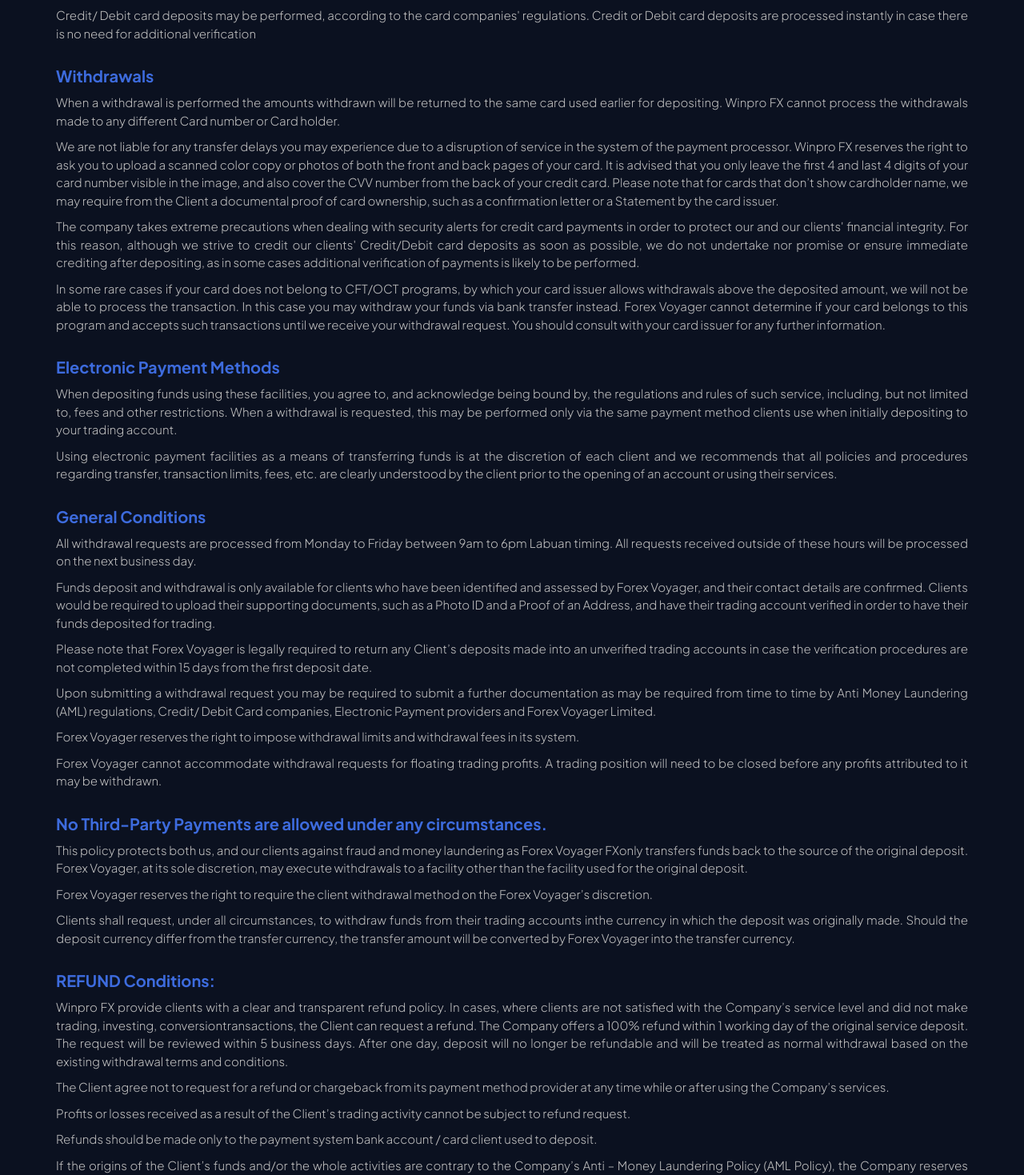
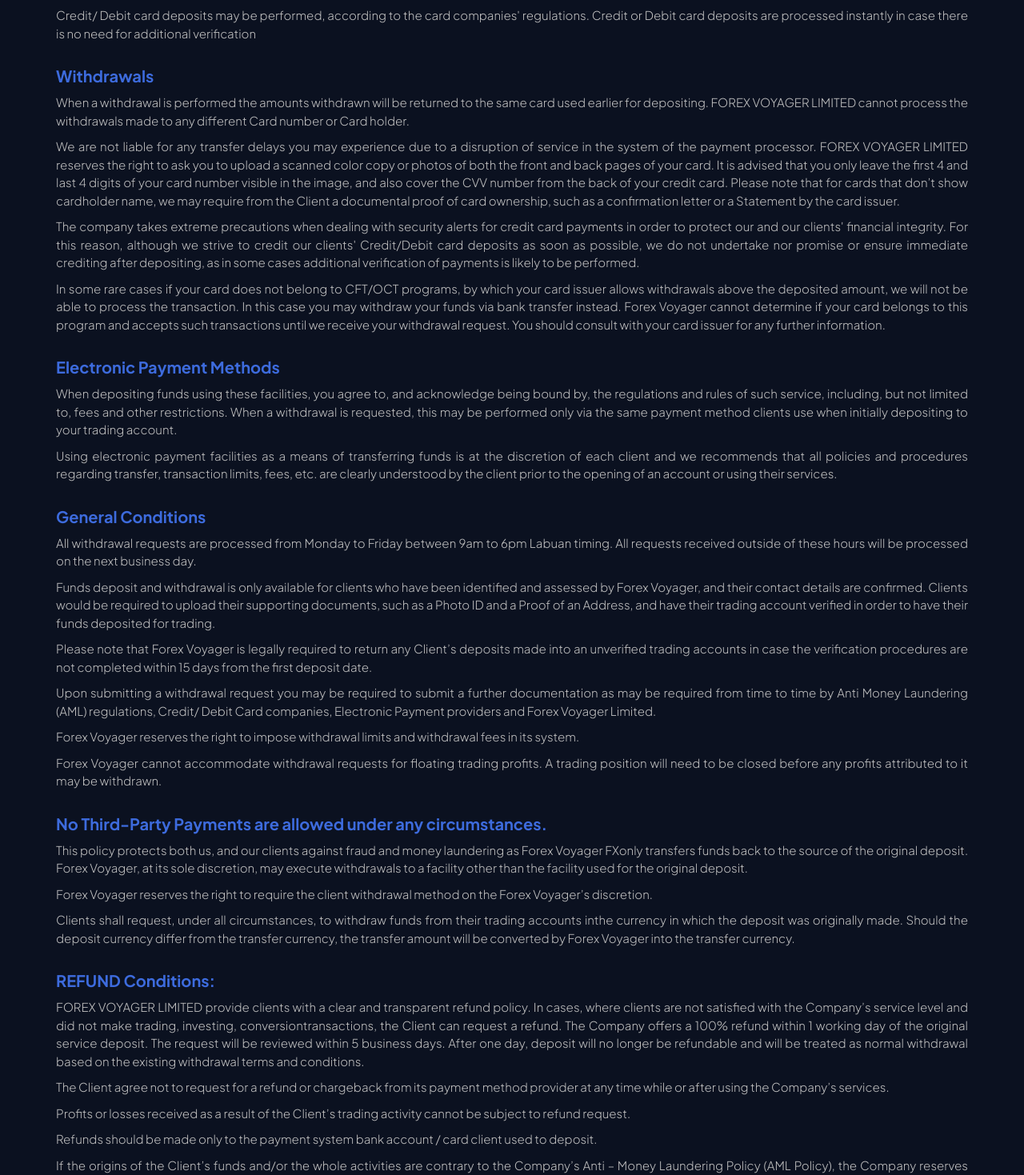
Before and after one commit to jimmyhinsu/forex-voyager-limited, a React (Create React App) app: page /deposit in a window 1280 px wide. Shown: the part 843-2312 px from the top of the page at 80% size. Built offline with nearby package versions, Linux system fonts and the light colour scheme.

Commit message:
privacy page added in website

```diff
--- a/src/components/CallbackForm/index.js
+++ b/src/components/CallbackForm/index.js
@@ -44,7 +44,7 @@ export default function Callbackfrom() {
             try {
               const response = await fetch(`https://api.ipgeolocation.io/reverse-geocode?apiKey=YOUR_API_KEY&lat=${position.coords.latitude}&long=${position.coords.longitude}`);
               const data = await response.json();
-              const countryCode = data.country_code2; // Adjust based on the API response
+              const countryCode = data.country_code2; // <--------  Adjust based on the API response
               const region = regions.find((r) => r.code === countryCode) || regions.find((r) => r.code === "US");
               setSelectedRegion(region.code);
               setPhoneNumber(region.numberCode + " ");
@@ -63,7 +63,7 @@ export default function Callbackfrom() {
           }
         );
       } else {
-        // Geolocation not supported
+        //<---------------- Geolocation not supported
         const defaultRegion = regions.find((r) => r.code === "US");
         setSelectedRegion(defaultRegion.code);
         setPhoneNumber(defaultRegion.numberCode + " ");
@@ -71,7 +71,7 @@ export default function Callbackfrom() {
     };
 
     autoSelectRegion();
-  }, [regions]); // Add `regions` to the dependency array
+  }, [regions]); //<------------- Add `regions` to the dependency array
 
   const toggleDropdown = () => {
     setIsDropdownOpen(!isDropdownOpen);
@@ -94,7 +94,7 @@ export default function Callbackfrom() {
 
   const handleSubmit = (e) => {
     e.preventDefault();
-    // Add your form submission logic here
+    //<-------------- Add your form submission logic here
   };
 
   const isFormValid = firstName && lastName && email && message && /^\d+$/.test(phoneNumber.replace(/^\+\d+\s/, ""));
--- a/src/module/deposit/index.js
+++ b/src/module/deposit/index.js
@@ -42,9 +42,9 @@ export default function Deposit() {
                     <h2>Withdrawals</h2>
                 </div>
 
-                <p>When a withdrawal is performed the amounts withdrawn will be returned to the same card used earlier for depositing. Winpro FX cannot process the withdrawals made to any different Card number or Card holder.</p>
+                <p>When a withdrawal is performed the amounts withdrawn will be returned to the same card used earlier for depositing. FOREX VOYAGER LIMITED cannot process the withdrawals made to any different Card number or Card holder.</p>
 
-                <p>We are not liable for any transfer delays you may experience due to a disruption of service in the system of the payment processor. Winpro FX reserves the right to ask you to upload a scanned color copy or photos of both the front and back pages of your card. It is advised that you only leave the first 4 and last 4 digits of your card number visible in the image, and also cover the CVV number from the back of your credit card. Please note that for cards that don’t show cardholder name, we may require from the Client a documental proof of card ownership, such as a confirmation letter or a Statement by the card issuer.</p>
+                <p>We are not liable for any transfer delays you may experience due to a disruption of service in the system of the payment processor. FOREX VOYAGER LIMITED reserves the right to ask you to upload a scanned color copy or photos of both the front and back pages of your card. It is advised that you only leave the first 4 and last 4 digits of your card number visible in the image, and also cover the CVV number from the back of your credit card. Please note that for cards that don’t show cardholder name, we may require from the Client a documental proof of card ownership, such as a confirmation letter or a Statement by the card issuer.</p>
 
                 <p>The company takes extreme precautions when dealing with security alerts for credit card payments in order to protect our and our clients' financial integrity. For this reason, although we strive to credit our clients' Credit/Debit card deposits as soon as possible, we do not undertake nor promise or ensure immediate crediting after depositing, as in some cases additional verification of payments is likely to be performed.</p>
 
@@ -88,7 +88,7 @@ export default function Deposit() {
                     <h2>REFUND Conditions:</h2>
                 </div>
 
-                <p>Winpro FX provide clients with a clear and transparent refund policy. In cases, where clients are not satisfied with the Company’s service level and did not make trading, investing, conversiontransactions, the Client can request a refund. The Company offers a 100% refund within 1 working day of the original service deposit. The request will be reviewed within 5 business days. After one day, deposit will no longer be refundable and will be treated as normal withdrawal based on the existing withdrawal terms and conditions.</p>
+                <p>FOREX VOYAGER LIMITED provide clients with a clear and transparent refund policy. In cases, where clients are not satisfied with the Company’s service level and did not make trading, investing, conversiontransactions, the Client can request a refund. The Company offers a 100% refund within 1 working day of the original service deposit. The request will be reviewed within 5 business days. After one day, deposit will no longer be refundable and will be treated as normal withdrawal based on the existing withdrawal terms and conditions.</p>
 
                 <p>The Client agree not to request for a refund or chargeback from its payment method provider at any time while or after using the Company’s services.</p>
 
@@ -106,7 +106,7 @@ export default function Deposit() {
 
                 <p>All complaints must be in writing and addressed to the Customer Support team of the Company via email at <a href="mailto:Info@forexvoyeger.com" target='_blank' rel="noreferrer">Info@forexvoyeger.com</a></p>
 
-                <p>Please note that this policy cannot be exhaustive, and additional conditions or requirements may apply at any time due to regulations and policies, including those set-in order to prevent money laundering. Any and all usage of the site and services is subject to the Terms and Conditions, as may be amended from time to time by Winpro FX, at its sole discretion.</p>
+                <p>Please note that this policy cannot be exhaustive, and additional conditions or requirements may apply at any time due to regulations and policies, including those set-in order to prevent money laundering. Any and all usage of the site and services is subject to the Terms and Conditions, as may be amended from time to time by FOREX VOYAGER LIMITED, at its sole discretion.</p>
             </div>
         </>
     )
```
